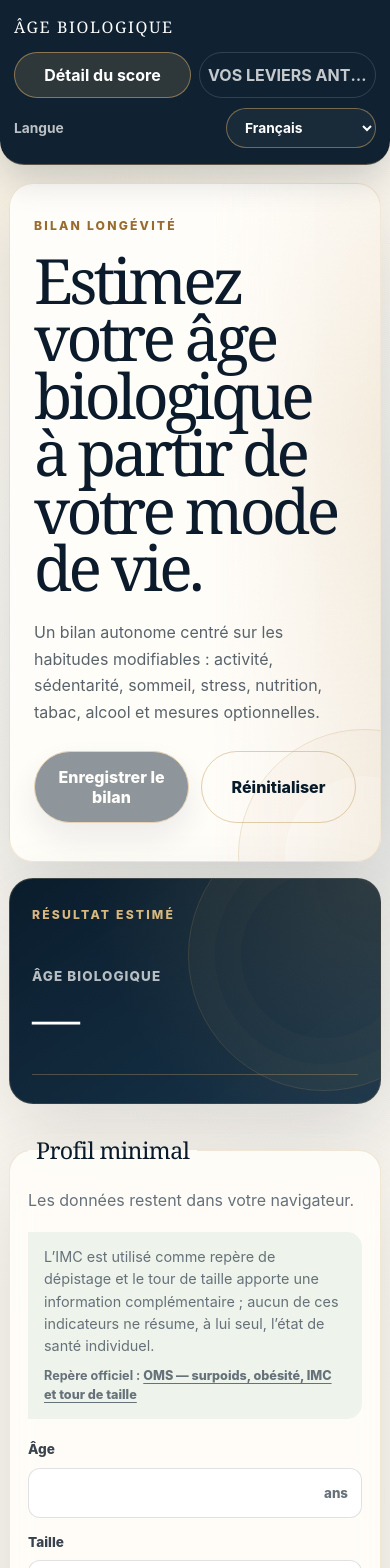
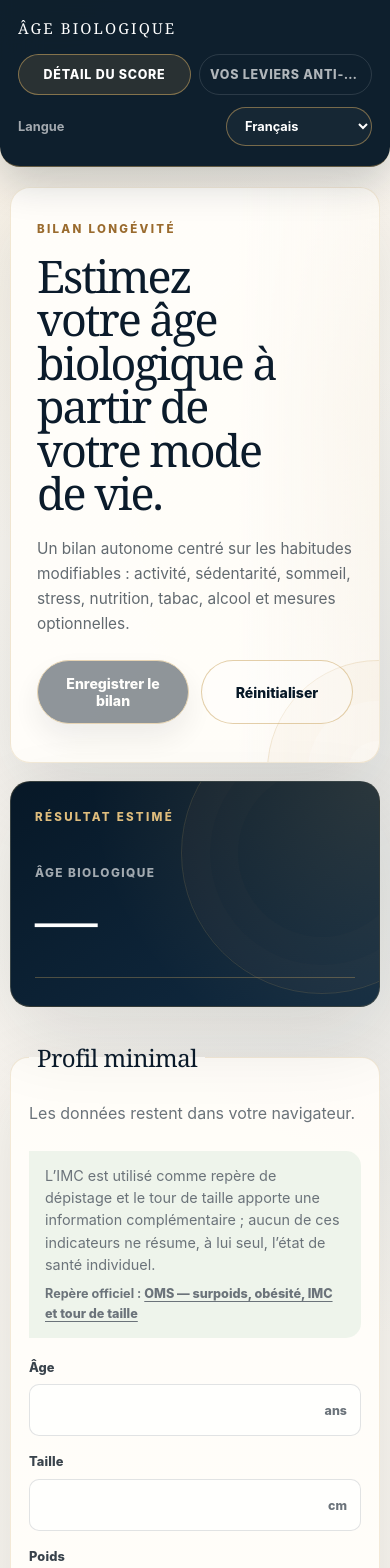
Before and after one commit to pharmaexport/BiologicalAge, a Next.js app: page / in a window 390 px wide. Shown: the top 1568 px of the page. Built offline with nearby package versions, Linux system fonts and the light colour scheme.

Commit message:
Refine premium clinic layout and mobile proportions

```diff
--- a/app/globals.css
+++ b/app/globals.css
@@ -1,17 +1,15 @@
 :root {
   color-scheme: light;
   --ink: #0b1b2b;
-  --muted: #66717a;
-  --line: rgba(11, 27, 43, 0.12);
-  --paper: #f7f2ea;
-  --card: rgba(255, 253, 249, 0.9);
-  --navy: #071a2a;
-  --navy-soft: #18324a;
-  --gold: #c7a164;
-  --gold-soft: #ead8b6;
-  --stone: #e8dfd2;
-  --warning: #fff4df;
-  --shadow: 0 28px 80px rgba(18, 28, 37, 0.12);
+  --muted: #6b737a;
+  --paper: #f6f1e9;
+  --card: rgba(255,253,249,.94);
+  --navy: #071827;
+  --navy-2: #112b42;
+  --gold: #c9a35f;
+  --gold-soft: #ead8b3;
+  --line: rgba(11,27,43,.11);
+  --shadow: 0 28px 80px rgba(17,25,31,.11);
 }
 
 * { box-sizing: border-box; }
@@ -20,137 +18,183 @@ body {
   margin: 0;
   color: var(--ink);
   background:
-    radial-gradient(circle at 16% 0%, rgba(234, 216, 182, 0.38), transparent 33rem),
-    radial-gradient(circle at 96% 10%, rgba(157, 173, 185, 0.26), transparent 30rem),
-    linear-gradient(180deg, #fbf8f2 0%, #f4eee5 100%);
+    radial-gradient(circle at 12% 0%, rgba(236,220,190,.32), transparent 34rem),
+    radial-gradient(circle at 100% 12%, rgba(128,146,158,.16), transparent 30rem),
+    linear-gradient(180deg,#fbf8f3 0%,#f2ece3 100%);
   font-family: Inter, ui-sans-serif, system-ui, -apple-system, BlinkMacSystemFont, "Segoe UI", sans-serif;
 }
-button, input, select { font: inherit; }
-button, select { cursor: pointer; }
+button,input,select { font: inherit; }
+button,select { cursor: pointer; }
 a { color: inherit; text-decoration: none; }
-main { width: min(1500px, calc(100% - 36px)); margin: 0 auto; padding-bottom: 88px; }
+main { width: min(1440px, calc(100% - 40px)); margin: 0 auto; padding-bottom: 96px; }
 
 .topbar {
-  position: sticky; top: 0; z-index: 30; display: flex; justify-content: space-between; align-items: center; gap: 28px;
-  margin: 0 -18px 30px; padding: 18px 30px; border-bottom: 1px solid rgba(199,161,100,.4);
-  background: rgba(7,26,42,.96); color: white; box-shadow: 0 12px 36px rgba(7,26,42,.18); backdrop-filter: blur(18px);
+  position: sticky; top: 0; z-index: 30;
+  display: flex; justify-content: space-between; align-items: center; gap: 28px;
+  margin: 0 -20px 36px; padding: 18px 30px;
+  color: white; background: rgba(7,24,39,.97);
+  border-bottom: 1px solid rgba(201,163,95,.45);
+  box-shadow: 0 14px 42px rgba(7,24,39,.2);
+  backdrop-filter: blur(18px);
 }
-.brand { font-family: Georgia, "Times New Roman", serif; font-weight: 500; letter-spacing: .12em; font-size: 1.18rem; text-transform: uppercase; }
-.topbarActions { display: flex; align-items: center; gap: 18px; min-width: 0; }
-.viewTabs { display: flex; gap: 26px; align-items: center; }
-.viewTabs button { position: relative; border: 0; background: transparent; color: rgba(255,255,255,.76); padding: 10px 0; font-weight: 700; white-space: nowrap; }
-.viewTabs button::after { content: ""; position: absolute; left: 0; right: 0; bottom: 1px; height: 1px; background: transparent; transform: scaleX(.55); transition: .2s ease; }
+.brand {
+  font-family: Georgia,"Times New Roman",serif;
+  font-size: 1.02rem; font-weight: 500; letter-spacing: .18em; text-transform: uppercase;
+}
+.topbarActions { display: flex; align-items: center; gap: 22px; min-width: 0; }
+.viewTabs { display: flex; align-items: center; gap: 28px; }
+.viewTabs button {
+  position: relative; padding: 10px 0; border: 0; background: transparent;
+  color: rgba(255,255,255,.68); font-size: .78rem; font-weight: 760; letter-spacing: .06em; text-transform: uppercase;
+  white-space: nowrap;
+}
+.viewTabs button::after {
+  content: ""; position: absolute; left: 0; right: 0; bottom: 1px; height: 1px;
+  background: transparent; transform: scaleX(.35); transition: .22s ease;
+}
 .viewTabs button.active { color: white; }
 .viewTabs button.active::after { background: var(--gold); transform: scaleX(1); }
-.languagePicker { display: flex; align-items: center; gap: 10px; color: rgba(255,255,255,.72); font-weight: 700; font-size: .86rem; }
-.languagePicker select { border: 1px solid rgba(199,161,100,.55); background: rgba(255,255,255,.04); border-radius: 999px; padding: 10px 34px 10px 14px; color: white; }
+.languagePicker { display: flex; align-items: center; gap: 10px; color: rgba(255,255,255,.62); font-size: .8rem; font-weight: 700; }
+.languagePicker select {
+  border: 1px solid rgba(201,163,95,.55); border-radius: 999px;
+  background: rgba(255,255,255,.035); color: white; padding: 10px 34px 10px 14px;
+}
 .languagePicker select option { color: var(--ink); }
 
-.hero { display: grid; grid-template-columns: minmax(0, 1.16fr) minmax(360px, .84fr); gap: 24px; align-items: stretch; margin-bottom: 30px; }
-.hero > div, .resultCard, fieldset, .detailCard {
-  border: 1px solid rgba(199,161,100,.24); background: var(--card); box-shadow: var(--shadow); backdrop-filter: blur(14px);
+.hero { display: grid; grid-template-columns: minmax(0,1.08fr) minmax(360px,.92fr); gap: 28px; align-items: stretch; margin-bottom: 34px; }
+.hero > div,.resultCard,fieldset,.detailCard {
+  border: 1px solid rgba(201,163,95,.22); background: var(--card); box-shadow: var(--shadow);
 }
 .hero > div {
-  position: relative; overflow: hidden; min-height: 560px; display: grid; align-content: center;
-  padding: clamp(44px, 6vw, 92px); border-radius: 34px;
+  position: relative; overflow: hidden; min-height: 520px;
+  display: grid; align-content: center;
+  padding: clamp(48px,6vw,88px); border-radius: 28px;
   background:
-    linear-gradient(90deg, rgba(255,253,249,.98) 0 55%, rgba(255,253,249,.78) 72%, rgba(255,253,249,.38) 100%),
-    radial-gradient(circle at 86% 36%, rgba(199,161,100,.20), transparent 21rem),
-    linear-gradient(135deg, #fffdf9, #eee3d4);
+    linear-gradient(90deg,rgba(255,253,249,.985) 0 62%,rgba(255,253,249,.76) 100%),
+    radial-gradient(circle at 88% 38%,rgba(201,163,95,.18),transparent 19rem),
+    linear-gradient(135deg,#fffdf9,#ece1d2);
 }
-.hero > div::before { content: ""; position: absolute; inset: auto -40px -90px auto; width: 420px; height: 420px; border: 1px solid rgba(199,161,100,.28); border-radius: 50%; box-shadow: inset 0 0 0 46px rgba(199,161,100,.04); }
-.hero > div::after { content: ""; position: absolute; right: 72px; top: 76px; width: 160px; height: 240px; opacity: .36; background: radial-gradient(ellipse at center, rgba(45,73,55,.72) 0 22%, transparent 24%), radial-gradient(ellipse at center, rgba(45,73,55,.58) 0 18%, transparent 20%); background-size: 50px 70px, 62px 82px; transform: rotate(-13deg); }
-.eyebrow { position: relative; z-index: 1; margin: 0 0 18px; color: #9a6b2e; font-size: .76rem; font-weight: 850; letter-spacing: .18em; text-transform: uppercase; }
-h1 { position: relative; z-index: 1; max-width: 770px; margin: 0; font-family: Georgia, "Times New Roman", serif; font-size: clamp(3.8rem, 6.4vw, 7.4rem); line-height: .9; letter-spacing: -.06em; font-weight: 500; }
-.heroText { position: relative; z-index: 1; max-width: 650px; margin: 34px 0 0; color: #59636b; font-size: clamp(1rem, 1.35vw, 1.18rem); line-height: 1.8; }
-.actions { position: relative; z-index: 1; display: flex; flex-wrap: wrap; gap: 12px; margin-top: 36px; }
-.primary, .secondary { border-radius: 999px; padding: 15px 22px; font-weight: 800; transition: transform .18s ease, box-shadow .18s ease, background .18s ease; }
-.primary { border: 1px solid var(--gold); background: var(--navy); color: white; box-shadow: 0 14px 32px rgba(7,26,42,.18); }
-.secondary { border: 1px solid rgba(199,161,100,.5); background: transparent; color: var(--navy); }
-.primary:hover, .secondary:hover { transform: translateY(-2px); }
+.hero > div::before {
+  content: ""; position: absolute; right: -90px; bottom: -135px;
+  width: 420px; height: 420px; border: 1px solid rgba(201,163,95,.25); border-radius: 50%;
+  box-shadow: inset 0 0 0 40px rgba(201,163,95,.025), inset 0 0 0 80px rgba(201,163,95,.02);
+}
+.hero > div::after {
+  content: ""; position: absolute; right: 72px; top: 76px; width: 150px; height: 230px; opacity: .24;
+  background: radial-gradient(ellipse at center,rgba(40,66,50,.72) 0 21%,transparent 23%),radial-gradient(ellipse at center,rgba(40,66,50,.5) 0 17%,transparent 19%);
+  background-size: 46px 66px,58px 80px; transform: rotate(-13deg);
+}
+.eyebrow { position: relative; z-index: 1; margin: 0 0 18px; color: #9a6b2e; font-size: .72rem; font-weight: 850; letter-spacing: .2em; text-transform: uppercase; }
+h1 {
+  position: relative; z-index: 1; max-width: 11ch; margin: 0;
+  font-family: Georgia,"Times New Roman",serif; font-size: clamp(3.15rem,5.5vw,6.2rem); line-height: .93; letter-spacing: -.052em; font-weight: 500;
+}
+.heroText { position: relative; z-index: 1; max-width: 600px; margin: 30px 0 0; color: #626a70; font-size: clamp(.98rem,1.25vw,1.12rem); line-height: 1.78; }
+.actions { position: relative; z-index: 1; display: flex; flex-wrap: wrap; gap: 12px; margin-top: 34px; }
+.primary,.secondary {
+  border-radius: 999px; padding: 14px 22px; font-size: .88rem; font-weight: 800;
+  transition: transform .18s ease, box-shadow .18s ease, background .18s ease;
+}
+.primary { border: 1px solid var(--gold); background: var(--navy); color: white; box-shadow: 0 14px 30px rgba(7,24,39,.16); }
+.secondary { border: 1px solid rgba(201,163,95,.52); background: rgba(255,255,255,.26); color: var(--navy); }
+.primary:hover,.secondary:hover { transform: translateY(-2px); }
 .primary:disabled { opacity: .45; cursor: not-allowed; transform: none; }
 
 .resultCard {
-  position: relative; overflow: hidden; display: grid; align-content: start; padding: clamp(32px, 4vw, 54px); border-radius: 34px;
-  background: linear-gradient(145deg, rgba(7,26,42,.99), rgba(20,48,70,.98)); color: white;
+  position: relative; overflow: hidden; display: grid; align-content: start;
+  padding: clamp(34px,4vw,54px); border-radius: 28px;
+  color: white; background: linear-gradient(145deg,var(--navy),var(--navy-2));
 }
-.resultCard::before { content: ""; position: absolute; inset: 0; background: radial-gradient(circle at 100% 0%, rgba(199,161,100,.16), transparent 18rem); pointer-events: none; }
-.resultCard::after { content: ""; position: absolute; right: -80px; top: -60px; width: 270px; height: 270px; border: 1px solid rgba(199,161,100,.2); border-radius: 50%; box-shadow: inset 0 0 0 26px rgba(199,161,100,.025), inset 0 0 0 52px rgba(199,161,100,.025); }
-.resultCard .eyebrow { color: #d9b87d; }
-.biologicalAge { position: relative; z-index: 1; display: grid; gap: 12px; padding: 28px 0 34px; border-bottom: 1px solid rgba(199,161,100,.34); }
-.biologicalAge span { color: rgba(255,255,255,.7); font-size: .84rem; font-weight: 800; text-transform: uppercase; letter-spacing: .08em; }
-.biologicalAge strong { max-width: 570px; font-family: Georgia, "Times New Roman", serif; font-size: clamp(3rem, 5vw, 5.5rem); line-height: .92; letter-spacing: -.05em; font-weight: 500; }
-.metricGrid { position: relative; z-index: 1; display: grid; grid-template-columns: repeat(2, minmax(0,1fr)); gap: 0; margin-top: 18px; border-top: 1px solid rgba(255,255,255,.12); border-left: 1px solid rgba(255,255,255,.12); }
-.metricGrid article { min-height: 118px; display: grid; align-content: space-between; gap: 14px; padding: 20px; border-right: 1px solid rgba(255,255,255,.12); border-bottom: 1px solid rgba(255,255,255,.12); }
-.metricGrid span { color: rgba(255,255,255,.64); font-size: .78rem; font-weight: 800; text-transform: uppercase; letter-spacing: .06em; }
-.metricGrid strong { font-size: 1.12rem; line-height: 1.3; }
+.resultCard::before { content: ""; position: absolute; inset: 0; background: radial-gradient(circle at 100% 0%,rgba(201,163,95,.16),transparent 18rem); pointer-events: none; }
+.resultCard::after { content: ""; position: absolute; right: -84px; top: -70px; width: 280px; height: 280px; border: 1px solid rgba(201,163,95,.18); border-radius: 50%; box-shadow: inset 0 0 0 28px rgba(201,163,95,.02),inset 0 0 0 56px rgba(201,163,95,.02); }
+.resultCard .eyebrow { color: #dfbd7d; }
+.biologicalAge { position: relative; z-index: 1; display: grid; gap: 10px; padding: 24px 0 30px; border-bottom: 1px solid rgba(201,163,95,.35); }
+.biologicalAge span { color: rgba(255,255,255,.62); font-size: .74rem; font-weight: 800; letter-spacing: .12em; text-transform: uppercase; }
+.biologicalAge strong { font-family: Georgia,"Times New Roman",serif; font-size: clamp(3.2rem,5vw,5.7rem); line-height: .9; letter-spacing: -.05em; font-weight: 500; }
+.metricGrid { position: relative; z-index: 1; display: grid; grid-template-columns: repeat(2,minmax(0,1fr)); gap: 0; margin-top: 18px; border-top: 1px solid rgba(255,255,255,.11); border-left: 1px solid rgba(255,255,255,.11); }
+.metricGrid article { min-height: 110px; display: grid; align-content: space-between; gap: 12px; padding: 18px; border-right: 1px solid rgba(255,255,255,.11); border-bottom: 1px solid rgba(255,255,255,.11); }
+.metricGrid span { color: rgba(255,255,255,.56); font-size: .7rem; font-weight: 800; letter-spacing: .1em; text-transform: uppercase; }
+.metricGrid strong { font-size: 1.05rem; line-height: 1.3; }
 
-.assessmentLayout { display: grid; grid-template-columns: minmax(0, 1.48fr) minmax(330px, .52fr); gap: 24px; align-items: start; }
-.assessmentForm { display: grid; gap: 18px; }
-fieldset { min-width: 0; margin: 0; padding: clamp(24px, 3vw, 38px); border-radius: 26px; }
-legend { padding: 0 12px; font-family: Georgia, "Times New Roman", serif; font-size: clamp(1.45rem, 2.1vw, 2.15rem); font-weight: 500; letter-spacing: -.025em; }
-fieldset > p { margin: 0 0 22px; color: var(--muted); }
-.formGrid { display: grid; grid-template-columns: repeat(3, minmax(0,1fr)); gap: 16px; }
-.field { min-width: 0; display: grid; gap: 9px; align-content: start; }
-.field > span { min-height: 2.5em; color: #38434d; font-size: .85rem; line-height: 1.3; font-weight: 800; }
-.field input, .field select { width: 100%; min-height: 50px; border: 1px solid rgba(11,27,43,.13); border-radius: 12px; outline: none; background: rgba(255,255,255,.92); color: var(--ink); padding: 13px 14px; transition: border-color .18s ease, box-shadow .18s ease, background .18s ease; }
-.field input:focus, .field select:focus { border-color: var(--gold); box-shadow: 0 0 0 4px rgba(199,161,100,.12); background: white; }
+.assessmentLayout { display: grid; grid-template-columns: minmax(0,1.5fr) minmax(320px,.5fr); gap: 28px; align-items: start; }
+.assessmentForm { display: grid; gap: 22px; }
+fieldset { min-width: 0; margin: 0; padding: clamp(28px,3.2vw,42px); border-radius: 22px; }
+legend { padding: 0 10px; font-family: Georgia,"Times New Roman",serif; font-size: clamp(1.35rem,1.9vw,1.9rem); font-weight: 500; letter-spacing: -.02em; }
+fieldset > p { margin: 0 0 24px; color: var(--muted); line-height: 1.7; }
+.formGrid { display: grid; grid-template-columns: repeat(3,minmax(0,1fr)); gap: 18px 16px; }
+.field { min-width: 0; display: grid; gap: 8px; align-content: start; }
+.field > span { min-height: 2.2em; color: #39434c; font-size: .8rem; line-height: 1.3; font-weight: 780; letter-spacing: .01em; }
+.field input,.field select {
+  width: 100%; min-height: 48px; padding: 12px 14px;
+  border: 1px solid rgba(11,27,43,.12); border-radius: 10px;
+  outline: none; background: rgba(255,255,255,.7); color: var(--ink);
+  transition: border-color .18s ease,box-shadow .18s ease,background .18s ease;
+}
+.field input:focus,.field select:focus { border-color: var(--gold); box-shadow: 0 0 0 3px rgba(201,163,95,.11); background: white; }
 .inputWithSuffix { position: relative; }
-.inputWithSuffix input { padding-right: 82px; }
-.inputWithSuffix small { position: absolute; right: 14px; top: 50%; transform: translateY(-50%); color: var(--muted); font-weight: 800; pointer-events: none; }
+.inputWithSuffix input { padding-right: 84px; }
+.inputWithSuffix small { position: absolute; right: 14px; top: 50%; transform: translateY(-50%); color: var(--muted); font-size: .78rem; font-weight: 760; pointer-events: none; }
 .submitButton { justify-self: start; padding-inline: 26px; }
-.detailsColumn { display: grid; gap: 18px; }
-.detailCard { padding: 26px; border-radius: 24px; }
-.stickyCard { position: sticky; top: 104px; }
-.detailCard h2 { margin: 0 0 16px; font-family: Georgia, "Times New Roman", serif; font-size: 1.5rem; font-weight: 500; letter-spacing: -.02em; }
+.detailsColumn { display: grid; gap: 20px; }
+.detailCard { padding: 28px; border-radius: 20px; }
+.stickyCard { position: sticky; top: 102px; }
+.detailCard h2 { margin: 0 0 16px; font-family: Georgia,"Times New Roman",serif; font-size: 1.35rem; font-weight: 500; letter-spacing: -.02em; }
 .detailCard p { color: var(--muted); line-height: 1.7; }
-.detailCard ul { margin: 0; padding-left: 19px; color: #46515a; line-height: 1.75; }
-.scoreList { display: grid; gap: 15px; }
+.detailCard ul { margin: 0; padding-left: 18px; color: #46515a; line-height: 1.75; }
+.scoreList { display: grid; gap: 14px; }
 .scoreList article { display: grid; gap: 8px; }
-.scoreList article > div { display: flex; justify-content: space-between; gap: 14px; font-size: .9rem; }
-.scoreList span { color: var(--muted); font-weight: 800; }
+.scoreList article > div { display: flex; justify-content: space-between; gap: 14px; font-size: .86rem; }
+.scoreList span { color: var(--muted); font-weight: 760; }
 .scoreList strong { white-space: nowrap; }
-progress { width: 100%; height: 8px; border: 0; border-radius: 999px; overflow: hidden; background: #e3ddd2; }
+progress { width: 100%; height: 7px; border: 0; border-radius: 999px; overflow: hidden; background: #e3ddd2; }
 progress::-webkit-progress-bar { background: #e3ddd2; border-radius: 999px; }
-progress::-webkit-progress-value { background: linear-gradient(90deg, #9b743d, #d5b777); border-radius: 999px; }
-progress::-moz-progress-bar { background: linear-gradient(90deg, #9b743d, #d5b777); border-radius: 999px; }
+progress::-webkit-progress-value { background: linear-gradient(90deg,#9b743d,#d5b777); border-radius: 999px; }
+progress::-moz-progress-bar { background: linear-gradient(90deg,#9b743d,#d5b777); border-radius: 999px; }
 .warningCard { background: rgba(255,244,223,.94); }
-.methodCard { background: linear-gradient(145deg, rgba(7,26,42,.96), rgba(24,50,74,.96)); color: white; border-color: rgba(199,161,100,.34); }
-.methodCard p { color: rgba(255,255,255,.72); }
+.methodCard { background: linear-gradient(145deg,rgba(7,24,39,.97),rgba(18,43,64,.97)); color: white; border-color: rgba(201,163,95,.34); }
+.methodCard p { color: rgba(255,255,255,.7); }
 
 @media (max-width: 1080px) {
-  .hero, .assessmentLayout { grid-template-columns: 1fr; }
+  .hero,.assessmentLayout { grid-template-columns: 1fr; }
   .stickyCard { position: static; }
-  .detailsColumn { grid-template-columns: repeat(2, minmax(0,1fr)); }
-  .detailsColumn .stickyCard, .detailsColumn .methodCard { grid-column: 1 / -1; }
+  .detailsColumn { grid-template-columns: repeat(2,minmax(0,1fr)); }
+  .detailsColumn .stickyCard,.detailsColumn .methodCard { grid-column: 1 / -1; }
 }
 
 @media (max-width: 760px) {
-  main { width: min(100% - 18px, 1500px); padding-bottom: 48px; }
-  .topbar { position: relative; top: auto; margin: 0 -9px 18px; padding: 16px 14px; flex-direction: column; align-items: stretch; gap: 14px; border-radius: 0 0 24px 24px; }
-  .brand { font-size: 1rem; letter-spacing: .1em; }
-  .topbarActions { width: 100%; flex-direction: column; align-items: stretch; gap: 10px; }
+  main { width: min(100% - 20px,1440px); padding-bottom: 48px; }
+  .topbar {
+    position: relative; top: auto; margin: 0 -10px 20px; padding: 18px 18px 20px;
+    flex-direction: column; align-items: stretch; gap: 16px; border-radius: 0 0 20px 20px;
+  }
+  .brand { font-size: .94rem; letter-spacing: .14em; }
+  .topbarActions { width: 100%; flex-direction: column; align-items: stretch; gap: 12px; }
   .viewTabs { display: grid; grid-template-columns: 1fr 1fr; gap: 8px; width: 100%; }
-  .viewTabs button { min-width: 0; padding: 12px 8px; border: 1px solid rgba(255,255,255,.14); border-radius: 999px; overflow: hidden; text-overflow: ellipsis; }
-  .viewTabs button.active { background: rgba(199,161,100,.16); border-color: rgba(199,161,100,.62); }
+  .viewTabs button { min-width: 0; padding: 12px 10px; border: 1px solid rgba(255,255,255,.12); border-radius: 999px; overflow: hidden; text-overflow: ellipsis; }
+  .viewTabs button.active { background: rgba(201,163,95,.14); border-color: rgba(201,163,95,.58); }
   .viewTabs button::after { display: none; }
   .languagePicker { justify-content: space-between; }
   .languagePicker > span { display: inline; }
-  .languagePicker select { min-width: 150px; }
-  .hero { gap: 16px; }
-  .hero > div, .resultCard { border-radius: 24px; }
-  .hero > div { min-height: 0; padding: 34px 24px 38px; }
-  .hero > div::before { width: 250px; height: 250px; right: -110px; bottom: -120px; }
+  .languagePicker select { min-width: 146px; }
+  .hero { gap: 18px; }
+  .hero > div,.resultCard { border-radius: 20px; }
+  .hero > div { min-height: 0; padding: 34px 26px 38px; }
+  .hero > div::before { width: 220px; height: 220px; right: -110px; bottom: -120px; }
   .hero > div::after { display: none; }
-  h1 { max-width: 9ch; font-size: clamp(3rem, 16vw, 4.35rem); line-height: .92; }
-  .heroText { margin-top: 24px; font-size: 1rem; line-height: 1.65; }
-  .actions { margin-top: 26px; }
-  .actions .primary, .actions .secondary { flex: 1 1 140px; }
-  .resultCard { padding: 28px 22px; }
-  .metricGrid, .formGrid, .detailsColumn { grid-template-columns: 1fr; }
-  .detailsColumn .stickyCard, .detailsColumn .methodCard { grid-column: auto; }
-  fieldset { padding: 24px 18px; border-radius: 22px; }
-  legend { max-width: calc(100% - 20px); margin-left: 0; padding: 0 8px; }
+  h1 { max-width: 10.5ch; font-size: clamp(2.45rem,11.5vw,3.55rem); line-height: .97; letter-spacing: -.045em; }
+  .heroText { margin-top: 22px; font-size: .96rem; line-height: 1.62; }
+  .actions { margin-top: 24px; }
+  .actions .primary,.actions .secondary { flex: 1 1 140px; }
+  .resultCard { padding: 28px 24px; }
+  .biologicalAge strong { font-size: clamp(3rem,16vw,4.4rem); }
+  .metricGrid { grid-template-columns: 1fr 1fr; }
+  .metricGrid article { min-height: 96px; padding: 15px; }
+  .assessmentLayout { gap: 22px; }
+  .formGrid,.detailsColumn { grid-template-columns: 1fr; }
+  .detailsColumn .stickyCard,.detailsColumn .methodCard { grid-column: auto; }
+  fieldset { padding: 26px 18px 24px; border-radius: 18px; }
+  legend { max-width: calc(100% - 20px); margin-left: 0; padding: 0 8px; font-size: 1.5rem; }
   .field > span { min-height: 0; }
+  .field input,.field select { min-height: 52px; font-size: 1rem; }
   .submitButton { width: 100%; }
 }
```
